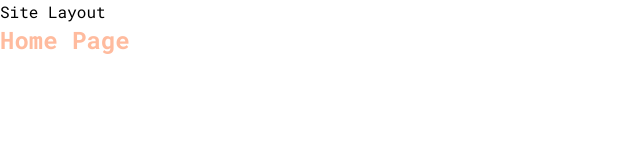
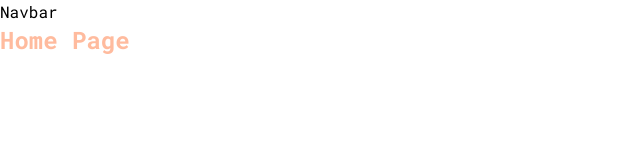
Before and after one commit to trampoline-labs/dee-blog, a Next.js app: page / in a window 1280 px wide. Shown: the top 160 px of the page, without its empty margins (0-640 px from the left). Built offline with nearby package versions, Linux system fonts and the light colour scheme.

Commit message:
feat: add main-navbar component

```diff
--- a/app/(site)/layout.tsx
+++ b/app/(site)/layout.tsx
@@ -1,3 +1,5 @@
+import MainNav from "@/components/navbar";
+
 interface SiteLayoutProps {
   children: React.ReactNode;
 }
@@ -5,7 +7,9 @@ interface SiteLayoutProps {
 export default function SiteLayout({ children }: SiteLayoutProps) {
   return (
     <>
-      <header>Site Layout</header>
+      <header>
+        <MainNav />
+      </header>
       <main>{children}</main>
     </>
   );
--- /dev/null
+++ b/components/navbar.tsx
@@ -0,0 +1,5 @@
+const MainNav = () => {
+  return <nav>Navbar</nav>;
+};
+
+export default MainNav;
```
